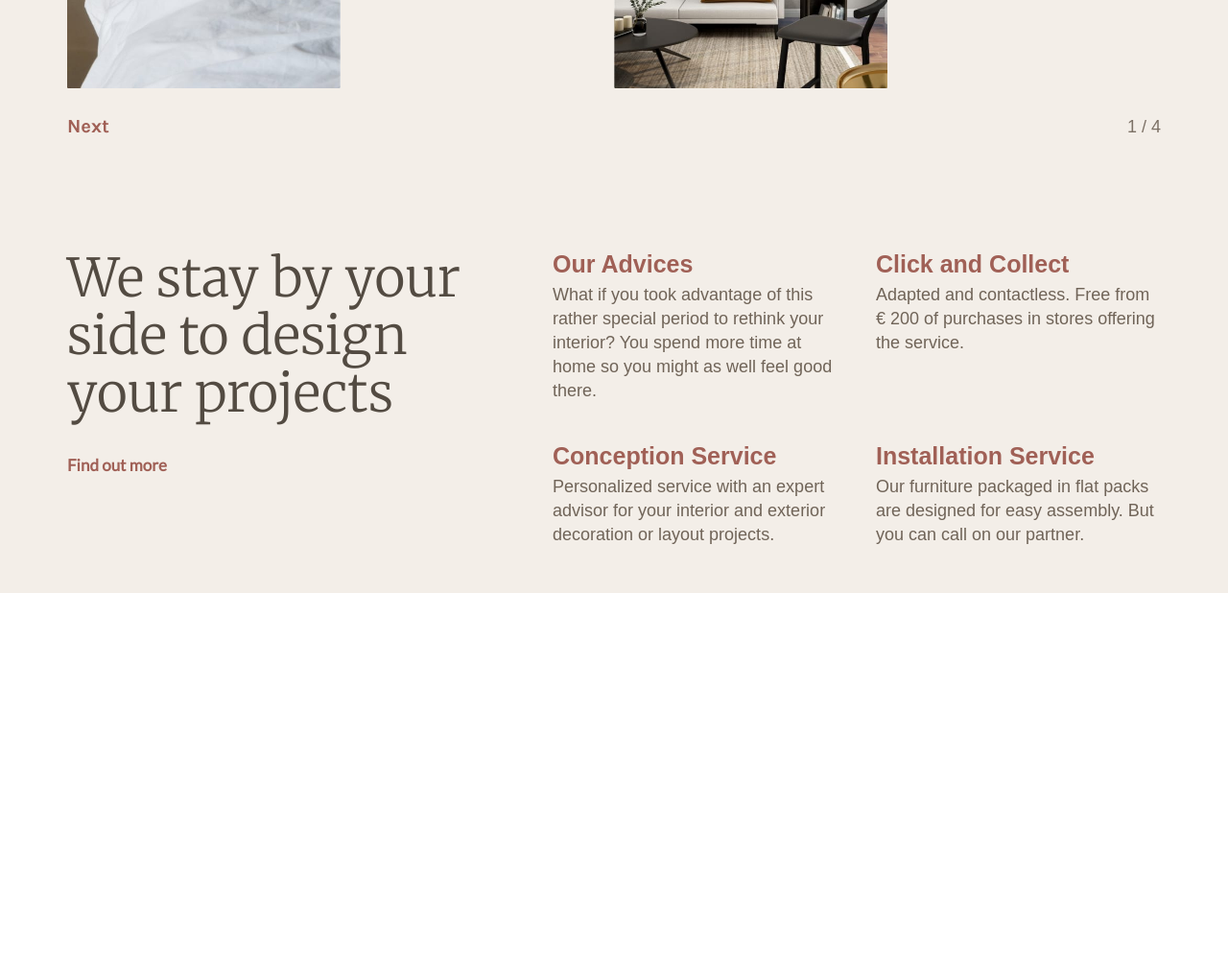
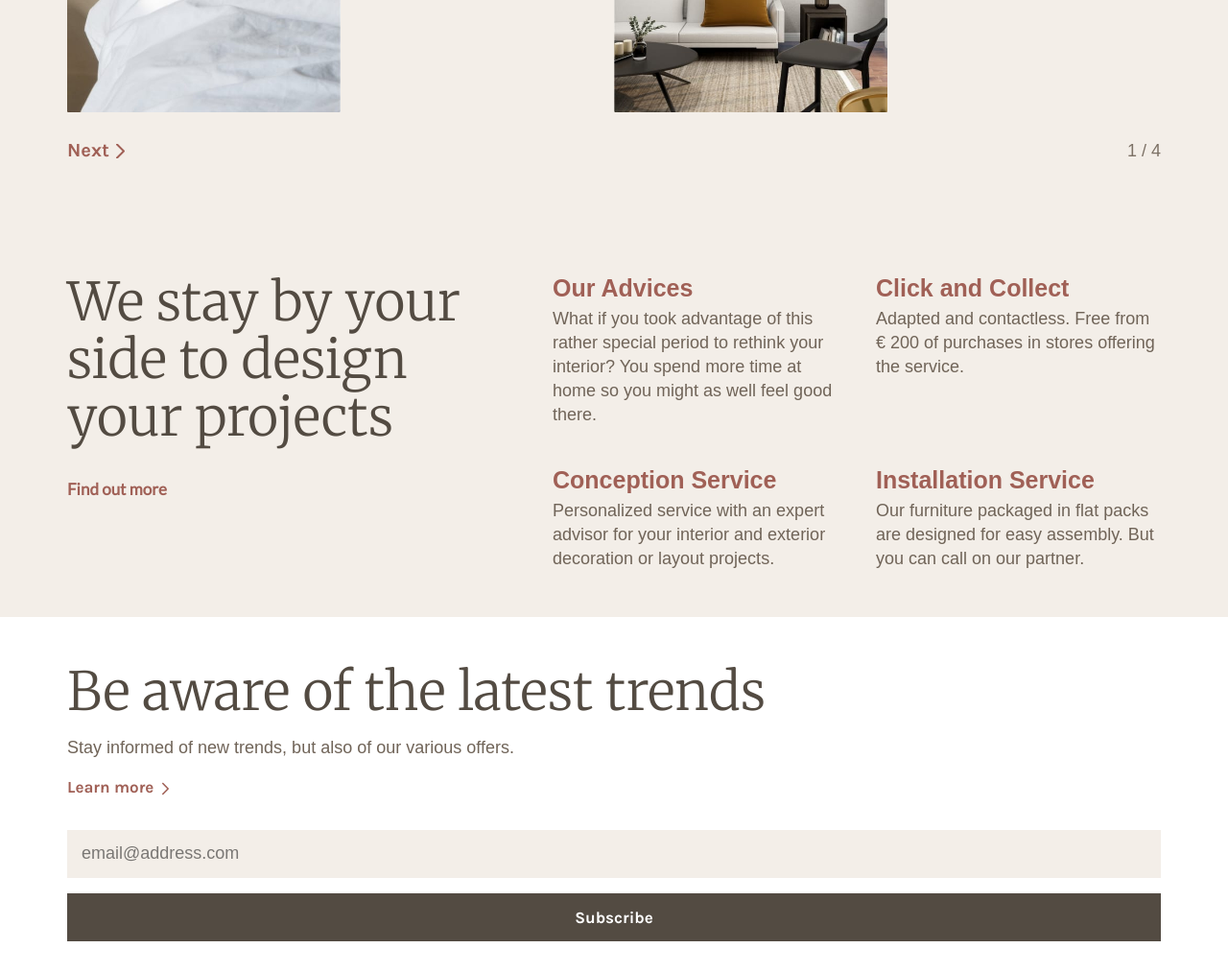
Before and after one commit to VladimirrAndreevich/antic, a website: page src/index.html in a window 1280 px wide. Shown: the part 1382-2395 px from the top of the page at 96% size. Before the commit the page ends 2000 px from the top, so only its background shows below. Drawn offline with nearby package versions, Linux system fonts and the light colour scheme; files that its build step writes are made by us from their sources; files whose address does not match are found by name; a web font is replaced by a local one.

Commit message:
add subscribe section

```diff
--- a/src/assets/scss/_variables.scss
+++ b/src/assets/scss/_variables.scss
@@ -10,3 +10,5 @@ $bg-color: #f3eee8;
 $additional-color: #534b42;
 $base-white: white;
 $additional-white: #f7f8f9;
+$color-white-clear: #ffffff;
+$color-black-clear-half: rgba(0, 0, 0, 0.5);
--- a/src/assets/scss/adaptive/lg.scss
+++ b/src/assets/scss/adaptive/lg.scss
@@ -17,6 +17,16 @@
 
 .section-title {
   @include font(300, 3.4375rem, 3.75rem);
+}
+
+.learn-more {
+  &::after {
+    transition: margin-left $transition-duration $transition-timing-function;
+  }
+
+  &:hover::after {
+    margin-left: 12px;
+  }
 }
 
 //header
@@ -92,4 +102,23 @@
       font-size: math.div(55px, 16px) + rem;
     }
   }
+  &__btn-next {
+    &::after {
+      content: "";
+      display: inline-block;
+      width: 10px;
+      height: 15px;
+      margin-left: 7px;
+
+      background-image: url("../../img/arrow-right.svg");
+      background-repeat: no-repeat;
+      background-position: center center;
+
+      transition: margin-left $transition-duration $transition-timing-function;
+    }
+
+    &:hover::after {
+      margin-left: 12px;
+    }
+  }
 }
--- a/src/assets/scss/adaptive/sm.scss
+++ b/src/assets/scss/adaptive/sm.scss
@@ -13,3 +13,10 @@
     flex: 1 1 46%;
   }
 }
+
+// rooms
+.rooms {
+  & .heading-text {
+    max-width: 329px;
+  }
+}
--- a/src/assets/scss/adaptive/xxl.scss
+++ b/src/assets/scss/adaptive/xxl.scss
@@ -20,5 +20,14 @@
 
   &__btn-next {
     font-size: math.div(25px, 16px) + rem;
+
+    &::after {
+      width: 15px;
+      height: 20px;
+
+      background-size: contain;
+
+      transform: translateY(2px);
+    }
   }
 }
--- a/src/assets/scss/style.scss
+++ b/src/assets/scss/style.scss
@@ -87,6 +87,34 @@ a {
   font-weight: 400;
   font-size: math.div(18px, 16px) + rem;
   line-height: math.div(25px, 16px) + rem;
+}
+
+.learn-more {
+  display: flex;
+  align-items: center;
+
+  margin-top: 16px;
+
+  font-family: "Karla", sans-serif;
+  color: $accent;
+  font-weight: 700;
+  font-size: math.div(17px, 16px) + rem;
+  line-height: math.div(25px, 16px) + rem;
+
+  &::after {
+    content: "";
+    display: inline-block;
+    width: 10px;
+    height: 14px;
+    margin-left: 7px;
+
+    background-image: url("../img/arrow-right.svg");
+    background-repeat: no-repeat;
+    background-position: center center;
+    background-size: contain;
+
+    transform: translateY(1px);
+  }
 }
 
 // header
@@ -312,6 +340,9 @@ a {
     margin-top: 30px;
   }
   &__btn-next {
+    display: flex;
+    align-items: center;
+
     font-family: "Karla", sans-serif;
     color: $accent;
     font-weight: 700;
@@ -326,3 +357,50 @@ a {
     }
   }
 }
+
+// subscribe
+.subscribe {
+  padding-top: 48px;
+  padding-bottom: 32px;
+
+  & .heading-text {
+    margin-top: 16px;
+  }
+
+  &__form {
+    display: flex;
+    flex-direction: column;
+
+    margin-top: 32px;
+
+    gap: 16px;
+  }
+  &__email {
+    height: 50px;
+    padding: 12px 15px;
+    border: none;
+
+    background-color: $bg-color;
+
+    &::placeholder {
+      font-family: "Varta", sans-serif;
+      font-size: math.div(18px, 16px) + rem;
+      color: $color-black-clear-half;
+    }
+
+    &:focus {
+      outline: 1px solid $additional-color;
+    }
+  }
+  &__submit {
+    height: 50px;
+    border: none;
+
+    background-color: $additional-color;
+
+    font-family: "Karla", sans-serif;
+    color: $color-white-clear;
+    font-weight: 700;
+    font-size: math.div(17px, 16px) + rem;
+  }
+}
--- a/src/index.html
+++ b/src/index.html
@@ -3,7 +3,7 @@ layout: default
 title: Antic
 ---
 
-{{> header }} {{> rooms }} {{> benefits }}
+{{> header }} {{> rooms }} {{> benefits }} {{> subscribe }}
 
 <!-- Swiper.js -->
 <script src="https://cdn.jsdelivr.net/npm/swiper@8/swiper-bundle.min.js"></script>
--- /dev/null
+++ b/src/tpl/partials/sections/subscribe.html
@@ -0,0 +1,21 @@
+<section class="subscribe">
+  <div class="container">
+    <div class="section-title">Be aware of the latest trends</div>
+    <p class="heading-text">
+      Stay informed of new trends, but also of our various offers.
+    </p>
+    <a href="#" class="learn-more">Learn more</a>
+
+    <form action="post" class="subscribe__form">
+      <input
+        class="subscribe__email"
+        type="email"
+        id="email"
+        size="30"
+        placeholder="email@address.com"
+        required
+      />
+      <input class="subscribe__submit" type="submit" value="Subscribe" />
+    </form>
+  </div>
+</section>
```
Also changed, not shown: docs/index.html (+21 -0 lines), docs/assets/css/adaptive/lg.css, docs/assets/css/adaptive/lg.min.css, docs/assets/css/adaptive/sm.css, docs/assets/css/adaptive/sm.min.css, docs/assets/css/adaptive/xxl.css, docs/assets/css/adaptive/xxl.min.css, docs/assets/css/style.css, docs/assets/css/style.min.css, docs/assets/img/arrow-right.svg (added).
